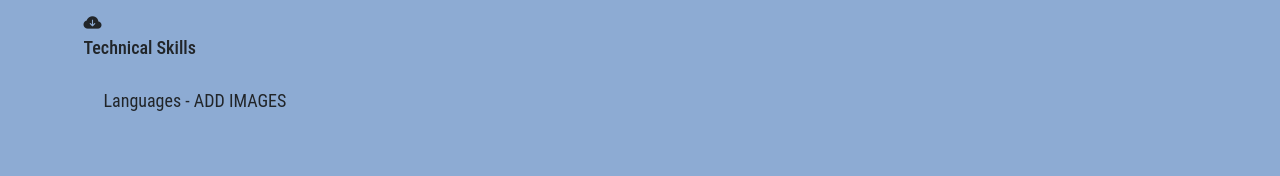
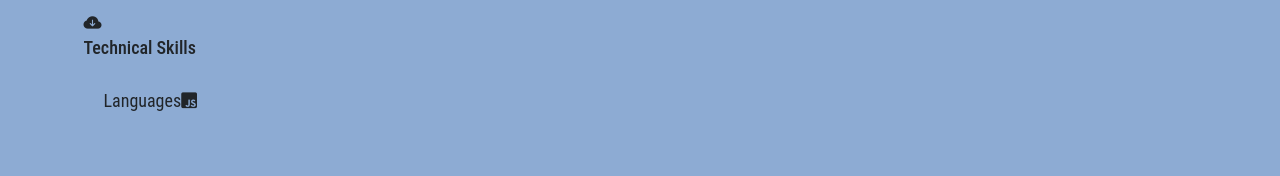
Before and after one commit to Krenbot/react-portfolio, a React (Create React App) app: page / in a window 1280 px wide. Both pictures are taken after a click on the link "Resume". Shown: the part 568-744 px from the top of the page. Built offline with nearby package versions, Linux system fonts and the light colour scheme.

Commit message:
added dev icons to profile

```diff
--- a/package.json
+++ b/package.json
@@ -4,6 +4,11 @@
   "private": true,
   "dependencies": {
     "@fortawesome/fontawesome-free": "^6.2.1",
+    "@fortawesome/fontawesome-svg-core": "^6.2.1",
+    "@fortawesome/free-brands-svg-icons": "^6.2.1",
+    "@fortawesome/free-regular-svg-icons": "^6.2.1",
+    "@fortawesome/free-solid-svg-icons": "^6.2.1",
+    "@fortawesome/react-fontawesome": "^0.2.0",
     "@testing-library/jest-dom": "^5.16.5",
     "@testing-library/react": "^13.4.0",
     "@testing-library/user-event": "^13.5.0",
--- a/src/pages/Resume.jsx
+++ b/src/pages/Resume.jsx
@@ -1,15 +1,21 @@
 import React from 'react'
+
+import { FontAwesomeIcon } from '@fortawesome/react-fontawesome';
 
 const Resume = () => {
     return (
+
         <div className="container my-3 py-3">
+
+
+
 
             <a href="https://docs.google.com/document/d/1dkkZ2JOBx--CuWsuis0NWvJXpENTEEb-qLa2GhX7nxA/edit?usp=sharing">
                 <img id="resume-image" src='/images/resume.jpg' alt="Steven Krenn resume" />
             </a>
 
             <div id="resume-link" className="m-2">
-                <a href="https://docs.google.com/document/d/1dkkZ2JOBx--CuWsuis0NWvJXpENTEEb-qLa2GhX7nxA/edit?usp=sharing"><i class="bi bi-link-45deg"></i>Google Drive PDF</a>
+                <a href="https://docs.google.com/document/d/1dkkZ2JOBx--CuWsuis0NWvJXpENTEEb-qLa2GhX7nxA/edit?usp=sharing"><i className="bi bi-link-45deg"></i>Google Drive PDF</a>
             </div>
 
             <div>
@@ -17,12 +23,20 @@ const Resume = () => {
             </div>
 
             <h6>Technical Skills</h6>
+
+            <FontAwesomeIcon icon="fa-brands fa-square-js" />
+
+
             <p>
-                Languages - ADD IMAGES
+                Languages
+                <i className="fa-brands fa-square-js"></i>
             </p>
             <p>
+
                 Applications - ADD IMAGES
+
             </p>
+
             <p>
                 Tools - ADD IMAGES
             </p>
```
Also changed, not shown: 1 other file (tests, documents, lock files or other folders).
